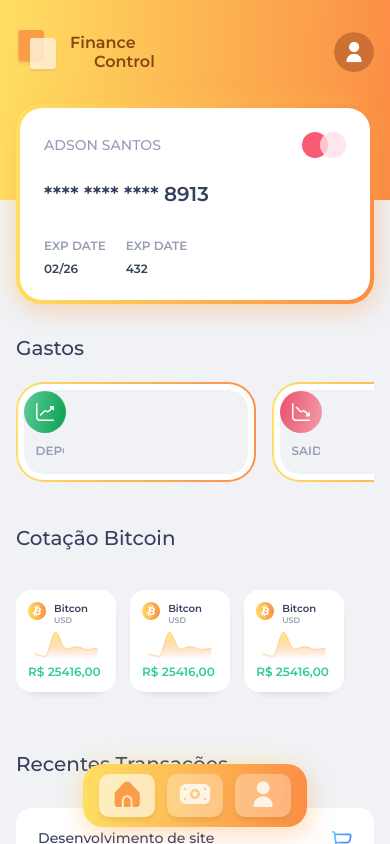
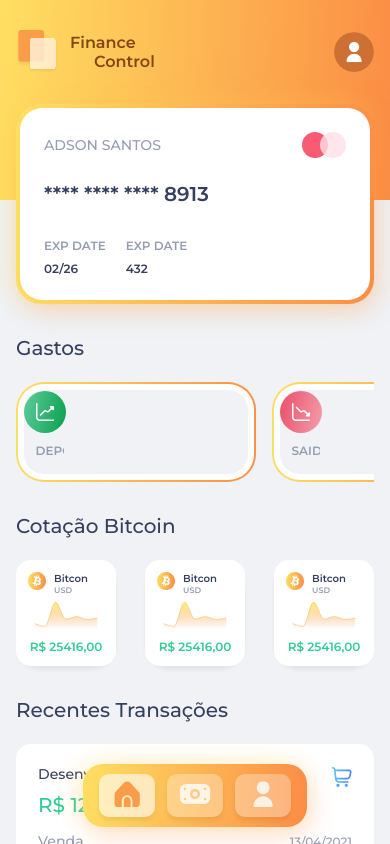
Before and after one commit to adsonsandias/Finance-Control, a React (Create React App) app: page / in a window 390 px wide. Built offline with nearby package versions, Linux system fonts and the light colour scheme; no server answers; sample sign-in values are in the browser's storage.

Commit message:
Adjust new transaction responsivo

```diff
--- a/src/components/ActivitySummary/styles.ts
+++ b/src/components/ActivitySummary/styles.ts
@@ -24,13 +24,11 @@ export const Container = styled(motion.section)`
     width: initial;
     padding: 2rem;
   }
-
   @media (max-width: 780px) {
     width: initial;
     padding: 0rem;
     grid-template-columns: 1fr;
   }
-
   @media (max-width: 480px) {
     width: initial;
     padding: 0rem;
@@ -38,6 +36,7 @@ export const Container = styled(motion.section)`
     box-shadow: initial;
     margin-left: 0rem;
     margin-right: 0rem;
+    margin-bottom: 1rem;
   }
 `;
 
@@ -211,7 +210,8 @@ export const Spending = styled.div`
     }
 
     @media (max-width: 480px) {
-      justify-items: start;
+      justify-content: space-between;
+      align-items: center;
     }
   }
 `;
--- a/src/components/BitcoinQuote/AreaChart/styles.ts
+++ b/src/components/BitcoinQuote/AreaChart/styles.ts
@@ -7,13 +7,15 @@ export const AreaChartStyles = styled.div`
   padding: 0.13rem;
   @media (max-width: 480px) {
     padding: 0rem;
+    background: var(--background-white);
   }
 
   & > div {
     background-color: #fff;
     border-radius: 24px;
     padding: 0.88rem;
-    @media (max-width: 480px) {
+
+    @media (max-width: 390px) {
       padding: 0.75rem;
       border-radius: 15px;
     }
@@ -24,7 +26,7 @@ export const AreaChartStyles = styled.div`
       img {
         margin-right: 0.5rem;
 
-        @media (max-width: 480px) {
+        @media (max-width: 390px) {
           max-width: 1.13rem;
           max-height: 1.13rem;
         }
@@ -41,7 +43,7 @@ export const AreaChartStyles = styled.div`
           font-size: 0.88rem;
           color: var(--color-text-2);
 
-          @media (max-width: 480px) {
+          @media (max-width: 390px) {
             font-size: 0.63rem;
             line-height: initial;
           }
@@ -52,7 +54,7 @@ export const AreaChartStyles = styled.div`
           font-size: 0.75rem;
           color: var(--color-text-3);
 
-          @media (max-width: 480px) {
+          @media (max-width: 390px) {
             font-size: 0.5rem;
             line-height: initial;
           }
@@ -62,17 +64,20 @@ export const AreaChartStyles = styled.div`
 
     & > div:nth-child(2),
     & > div:nth-child(2) svg {
-      @media (max-width: 480px) {
+      @media (max-width: 390px) {
         margin-top: 0.13rem;
         width: 76px !important;
         height: 34px !important;
       }
     }
     strong {
-      text-align: center;
+      display: flex;
+      justify-content: center;
+      align-items: center;
       color: var(--success);
+      margin-top: 0.5rem;
 
-      @media (max-width: 480px) {
+      @media (max-width: 390px) {
         font-size: 12px;
       }
     }
--- a/src/components/BitcoinQuote/styles.ts
+++ b/src/components/BitcoinQuote/styles.ts
@@ -33,6 +33,12 @@ export const BitcoinQuoteStyles = styled.div`
       align-self: flex-start;
       margin-top: 4rem;
       margin-bottom: 1rem;
+    }
+    @media (max-width: 480px) {
+      margin-top: 2.88rem;
+      margin-bottom: 1rem;
+      align-self: initial;
+      justify-content: space-between;
     }
 
     & > div + div {
--- a/src/components/RecentTransaction/MonthTransaction/index.tsx
+++ b/src/components/RecentTransaction/MonthTransaction/index.tsx
@@ -7,12 +7,16 @@ import { dataTransaction } from "../../../services/ApiCard";
 export function MonthTransaction() {
   return (
     <BarChart width={334} height={232} data={dataTransaction}>
-      <CartesianGrid strokeDasharray="3 3" />
-      <XAxis fontSize={12} dataKey="name" />
-      <YAxis fontSize={12} />
+      <CartesianGrid
+        strokeDasharray="0"
+        height={1}
+        stroke="rgba(240, 242, 245, 1)"
+      />
+      <XAxis fontSize={12} dataKey="name" stroke="rgba(194, 199, 215, 1)" />
+      <YAxis fontSize={12} unit="k" stroke="rgba(194, 199, 215, 1)" />
       <Tooltip />
-      <Bar dataKey="fatura" fill="#8884d8" />
-      <Bar dataKey="deposito" fill="#82ca9d" />
+      <Bar dataKey="fatura" fill="#9E6CF1" />
+      <Bar dataKey="deposito" fill="#33CC95" />
     </BarChart>
   );
 }
--- a/src/components/RecentTransaction/styles.ts
+++ b/src/components/RecentTransaction/styles.ts
@@ -19,7 +19,8 @@ export const RecentTransactionItemStyles = styled.div`
     }
 
     @media (max-width: 480px) {
-      margin-top: 1.75rem;
+      margin-top: 1rem;
+      margin-bottom: 1.38rem;
       font-size: 1.25rem;
     }
   }
@@ -62,6 +63,7 @@ export const MonthTransactionItemStyles = styled.div`
 
   @media (max-width: 980px) {
     grid-column: initial;
+    margin-bottom: 4rem;
   }
 
   @media (max-width: 480px) {
--- a/src/components/TransactionSummary/styles.ts
+++ b/src/components/TransactionSummary/styles.ts
@@ -11,7 +11,6 @@ export const Container = styled(motion.section)`
   width: 100%;
   grid-template-columns: auto 1fr;
   gap: 1rem;
-  /* margin-top: -8rem; */
   margin-bottom: 1.75rem;
   box-shadow: 10px 15px 25px rgba(192, 192, 192, 0.25),
     -10px -5px 25px rgba(228, 228, 228, 0.25);
@@ -27,14 +26,12 @@ export const Container = styled(motion.section)`
     width: initial;
     padding: 2rem;
   }
-
   @media (max-width: 780px) {
     width: initial;
   }
   @media (max-width: 630px) {
     position: relative;
   }
-
   @media (max-width: 480px) {
     width: initial;
     padding: 0rem;
@@ -42,5 +39,6 @@ export const Container = styled(motion.section)`
     box-shadow: initial;
     margin-left: 0rem;
     margin-right: 0rem;
+    gap: 0;
   }
 `;
```
